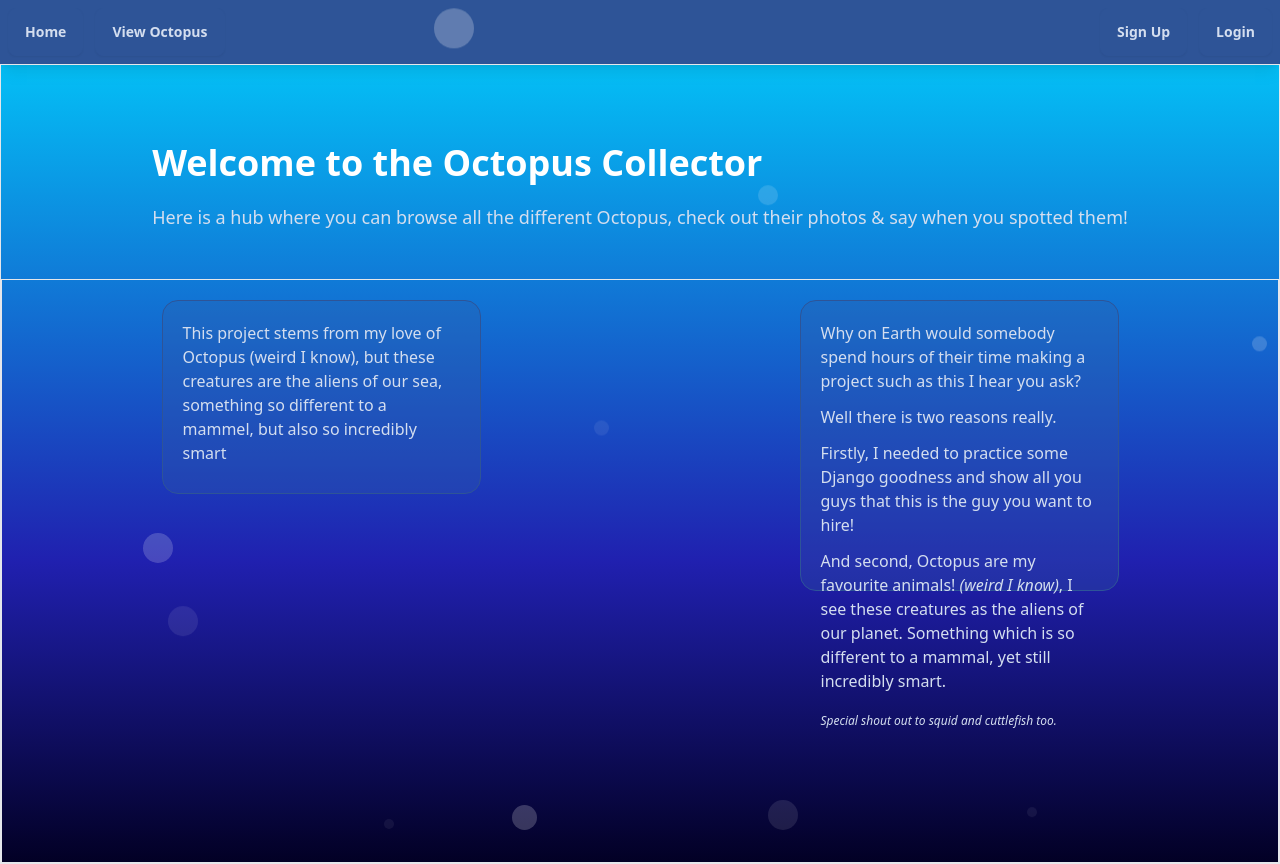
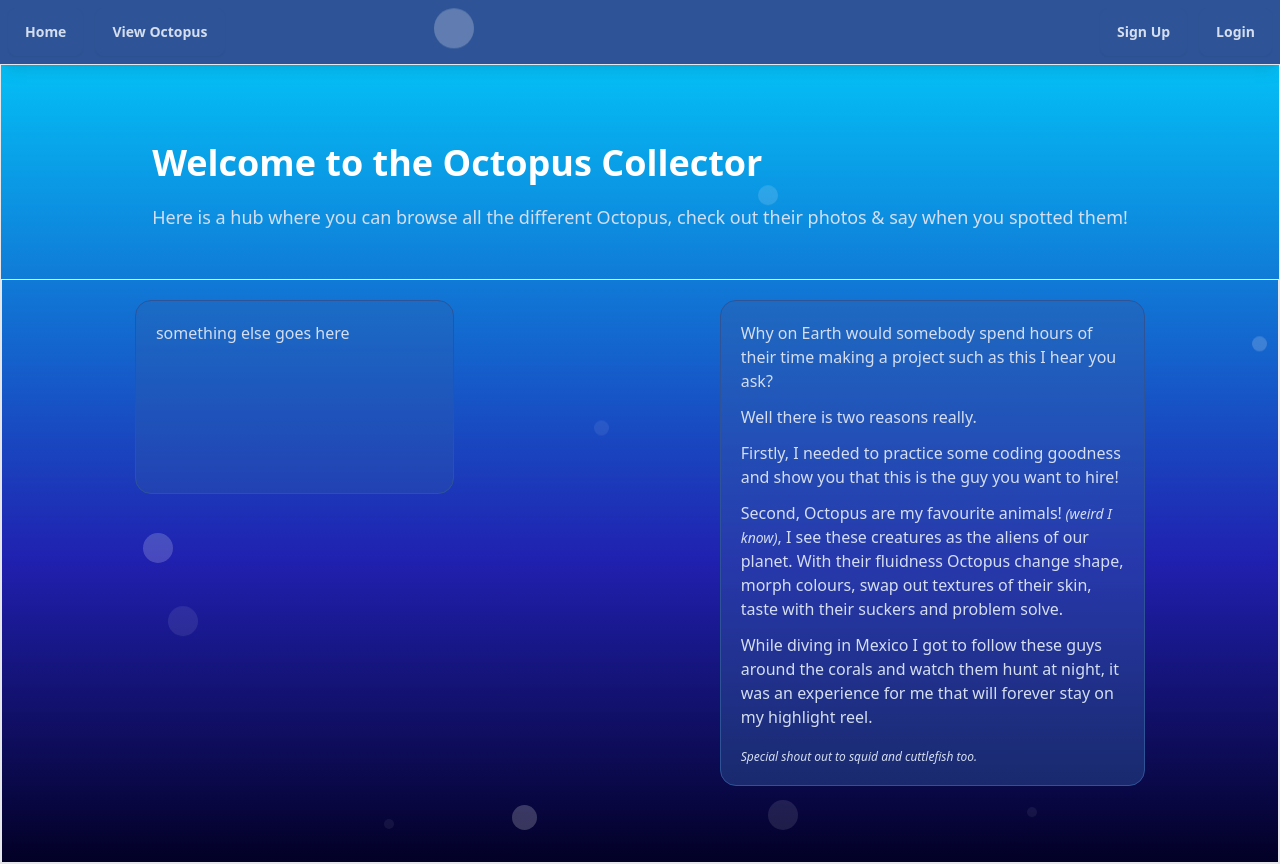
Before and after one commit to joefreeman8/octopus-collector-fe, a React (Vite) app: page / in a window 1280 px wide. Built offline with nearby package versions, Linux system fonts and the light colour scheme; no server answers; a web font is replaced by a local one.

Commit message:
made a little blurb on landing page

```diff
--- a/src/components/common/Home.jsx
+++ b/src/components/common/Home.jsx
@@ -11,18 +11,30 @@ export default function Home() {
         </div>
         <div className="container h-4/5 mt-12 flex flex-row justify-around border">
           <div className="mt-5 flex h-1/3 md:w-1/4 card card-bordered bg-base-100 bg-opacity-30">
-            <p className="p-5">This project stems from my love of Octopus (weird I know), but these creatures are the aliens of our sea, something so different to a mammel, but also so incredibly smart</p>
+            <p className="p-5">something else goes here</p>
 
           </div>
-          <div className="mt-5 flex h-1/2 md:w-1/4 card card-bordered bg-base-100 bg-opacity-30">
-            <p className="px-5 pt-5">Why on Earth would somebody spend hours of their time making a project such as this I hear you ask?</p>
-            <p className="px-5 pt-3">Well there is two reasons really.</p>
-            <p className="px-5 pt-3">Firstly, I needed to practice some Django goodness and show all you guys that this is the guy you want to hire!</p>
-            <p className="px-5 pt-3">And second, Octopus are my favourite animals!
-              <span className="italic"> (weird I know)</span>
-              , I see these creatures as the aliens of our planet. Something which is so different to a mammal, yet still incredibly smart.</p>
-
-            <p className="text-xs italic text-bold p-5">Special shout out to squid and cuttlefish too.</p>
+          <div className="my-5 flex h-fit md:w-1/3 card card-bordered bg-base-100 bg-opacity-40">
+            <p className="px-5 pt-5">
+              Why on Earth would somebody spend hours of their time making a project such as this I hear you ask?
+            </p>
+            <p className="px-5 pt-3">
+              Well there is two reasons really.
+            </p>
+            <p className="px-5 pt-3">
+              Firstly, I needed to practice some coding goodness and show you that this is the guy you want to hire!
+            </p>
+            <p className="px-5 pt-3">
+              Second, Octopus are my favourite animals!
+              <span className="italic text-sm"> (weird I know)</span>
+              , I see these creatures as the aliens of our planet. With their fluidness Octopus change shape, morph colours, swap out textures of their skin, taste with their suckers and problem solve.
+            </p>
+            <p className="px-5 pt-3">
+              While diving in Mexico I got to follow these guys around the corals and watch them hunt at night, it was an experience for me that will forever stay on my highlight reel.
+            </p>
+            <p className="text-xs italic text-bold p-5">
+              Special shout out to squid and cuttlefish too.
+            </p>
           </div>
         </div>
       </div>
```
